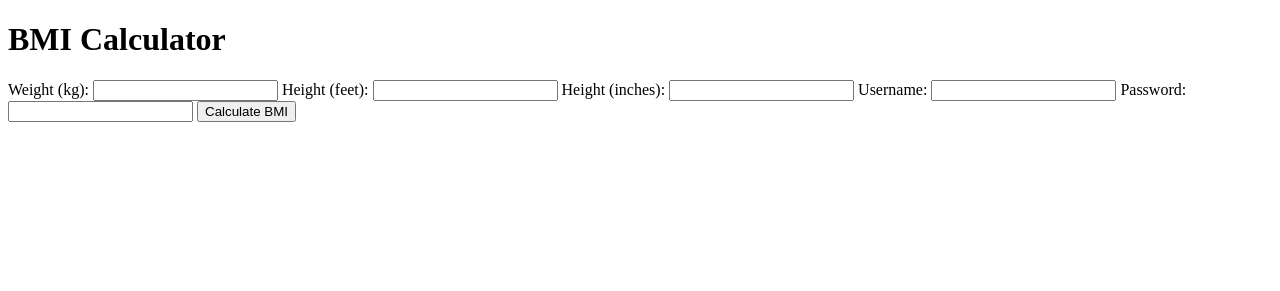
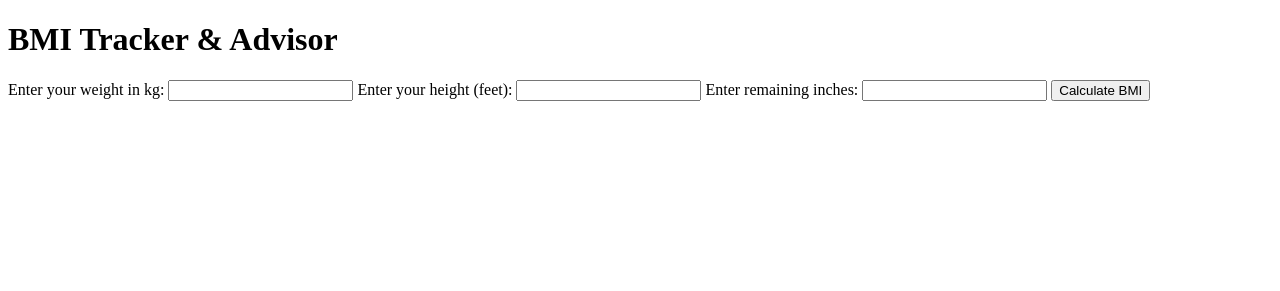
Before and after one commit to mmahesh09/BMI-calculator, a plain HTML site: page index.html in a window 1280 px wide. Drawn offline with Linux system fonts and the light colour scheme.

Commit message:
Update index.html

```diff
--- a/index.html
+++ b/index.html
@@ -3,41 +3,26 @@
 <head>
     <meta charset="UTF-8">
     <meta name="viewport" content="width=device-width, initial-scale=1.0">
-    <title>BMI Calculator</title>
-    <link rel="stylesheet" href="styles.css">
+    <title>BMI Tracker & Advisor</title>
+    <link rel="stylesheet" href="/styles.css">
 </head>
 <body>
     <div class="container">
-        <h1>BMI Calculator</h1>
-        <form id="bmi-form">
-            <label for="weight">Weight (kg):</label>
-            <input type="number" id="weight" name="weight" required>
+        <h1>BMI Tracker & Advisor</h1>
+        <form>
+            <label for="weight">Enter your weight in kg:</label>
+            <input type="number" id="weight" required>
 
-            <label for="heightFeet">Height (feet):</label>
-            <input type="number" id="heightFeet" name="heightFeet" required>
+            <label for="heightFeet">Enter your height (feet):</label>
+            <input type="number" id="heightFeet" required>
 
-            <label for="heightInches">Height (inches):</label>
-            <input type="number" id="heightInches" name="heightInches" required>
-
-            <label for="username">Username:</label>
-            <input type="text" id="username" name="username" required>
-
-            <label for="password">Password:</label>
-            <input type="password" id="password" name="password" required>
+            <label for="heightInches">Enter remaining inches:</label>
+            <input type="number" id="heightInches" required>
 
             <button type="submit">Calculate BMI</button>
         </form>
-
-        <div id="results">
-            <p id="bmiResult"></p>
-            <p id="bmiCategory"></p>
-            <p id="advice"></p>
-        </div>
-        <div id="chartContainer">
-            <canvas id="bmiChart"></canvas>
-        </div>
+        <div id="results"></div>
     </div>
-
-    <script src="scripts.js"></script>
+    <script src="/scripts.js"></script>
 </body>
 </html>
```
